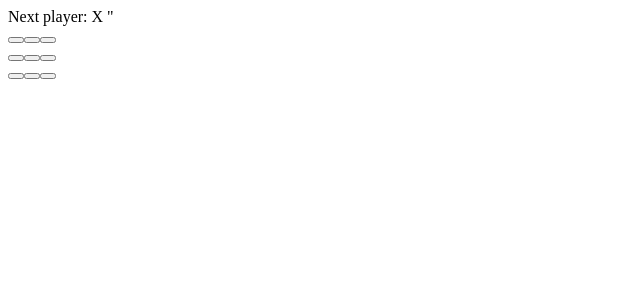
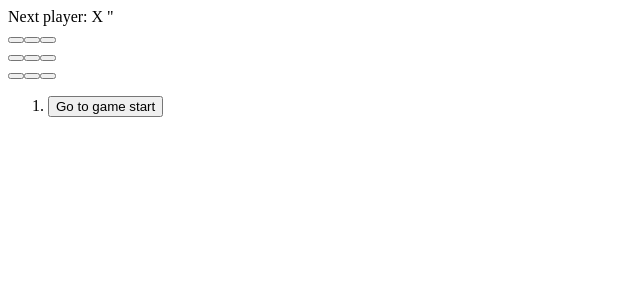
Before and after one commit to Ramazan774/tictac-toe, a React (Vite) app: page / in a window 1280 px wide. Shown: the top 300 px of the page, without its empty margins (0-640 px from the left). Built offline with nearby package versions, Linux system fonts and the light colour scheme; the HTML template or start-up script is replaced by a standard one.

Commit message:
implemented time travel with key

```diff
--- a/src/App.jsx
+++ b/src/App.jsx
@@ -74,19 +74,42 @@
 export default function Game() {
   const [xIsNext, setXIsNext] = useState(true);
   const [history, setHistory] = useState([Array(9).fill(null)]);
-  const currentSquares = history[history.length - 1];
+  const [currentMove, setCurrentMove] = useState(0);
+  const currentSquares = history[currentMove];
 
   function handlePlay(nextSquares) {
-    setHistory([...history, nextSquares]);
+    const nextHistory = [...history.slice(0, currentMove + 1), nextSquares];
+    setHistory(nextHistory);
+    setCurrentMove(nextHistory.length - 1);
     setXIsNext(!xIsNext);
   }
+
+  function jumpTo(nextMove) {
+    setCurrentMove(nextMove);
+    setXIsNext(nextMove % 2 === 0);
+  }
+
+  const moves = history.map((squares, move) => {
+    let description;
+    if (move > 0) {
+      description = 'Go to move #' + move;
+    } else {
+      description = 'Go to game start';
+    }
+    return (
+      <li key={move}>
+        <button onClick={() => jumpTo(move)}>{description}</button>
+      </li>
+    )
+  });
+
   return (
     <div className="game">
       <div className="game-board">
         <Board xIsNext={xIsNext} squares={currentSquares} onPlay={handlePlay} />
       </div>
       <div className="game-info">
-        <ol>{}</ol>
+        <ol>{moves}</ol>
       </div>
     </div>
   );
```
